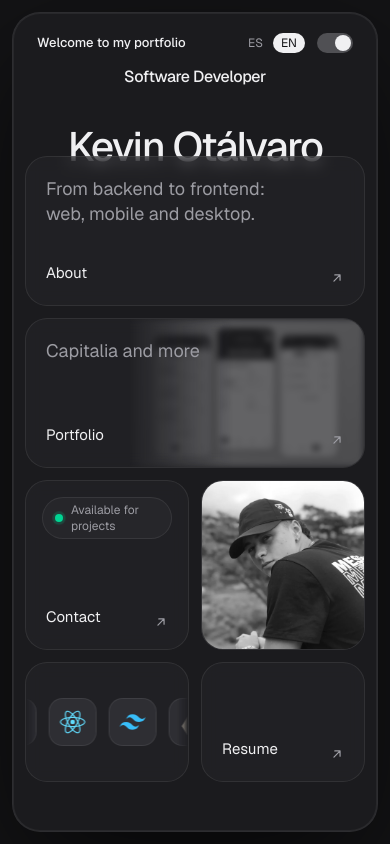
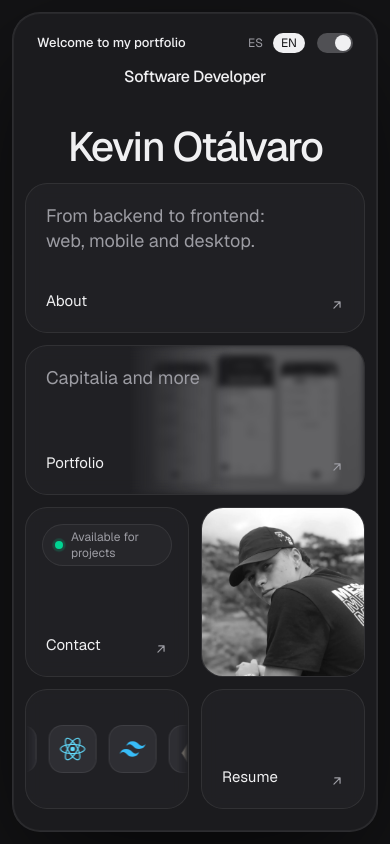
Before and after one commit to KevinSantiagoOt/portafolio, a Next.js app: page /en in a window 390 px wide. Built offline with nearby package versions, Linux system fonts and the light colour scheme; no server answers.

Commit message:
fix: don't overlap hero name with bento grid on mobile
On small screens the name is ~41px tall, so the overlap hid the bottom
of the letters. Keep the overlap from md up.

Co-Authored-By: Claude Opus 5.5 <noreply@anthropic.com>

```diff
--- a/src/components/home/HomeView.tsx
+++ b/src/components/home/HomeView.tsx
@@ -42,8 +42,9 @@ export function HomeView() {
       <div className="pt-6 md:pt-8">
         <HeroName name={site.name} />
       </div>
-      {/* El grid se monta sobre la parte baja del nombre: las tarjetas con blur lo desenfocan. */}
-      <div className="-mt-[clamp(0.7rem,2.9vw,2.5rem)]">
+      {/* Desde md el grid se monta sobre la parte baja del nombre (las tarjetas con blur lo desenfocan).
+          En móvil el nombre es pequeño y el solapamiento lo hacía parecer cortado: ahí va debajo. */}
+      <div className="mt-4 md:-mt-[clamp(0.7rem,2.9vw,2.5rem)]">
         <BentoGrid onContactClick={() => setOpenedByClick(true)} />
       </div>
       <ContactPanel open={contactOpen} onClose={closeContact} />
```
